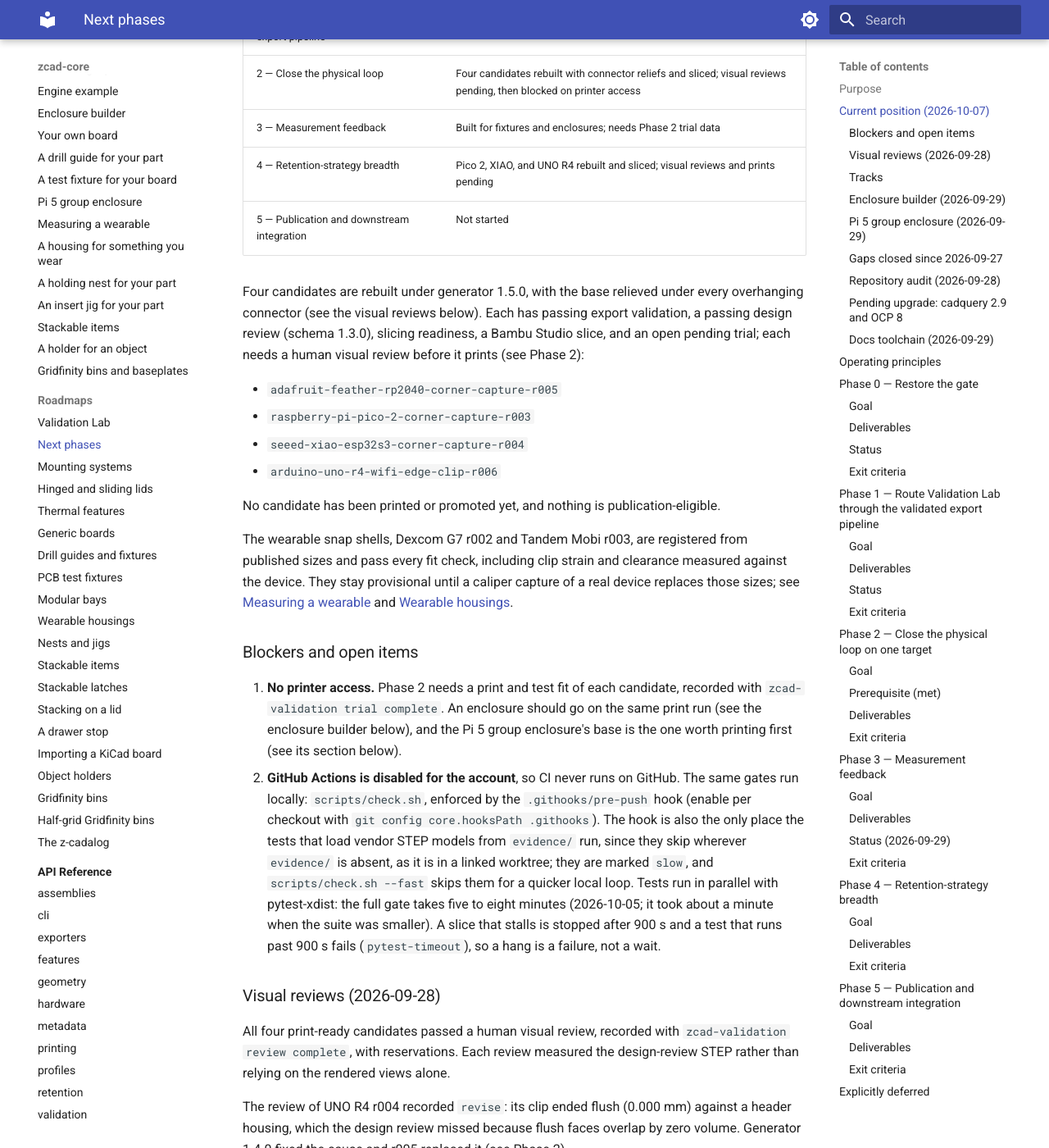
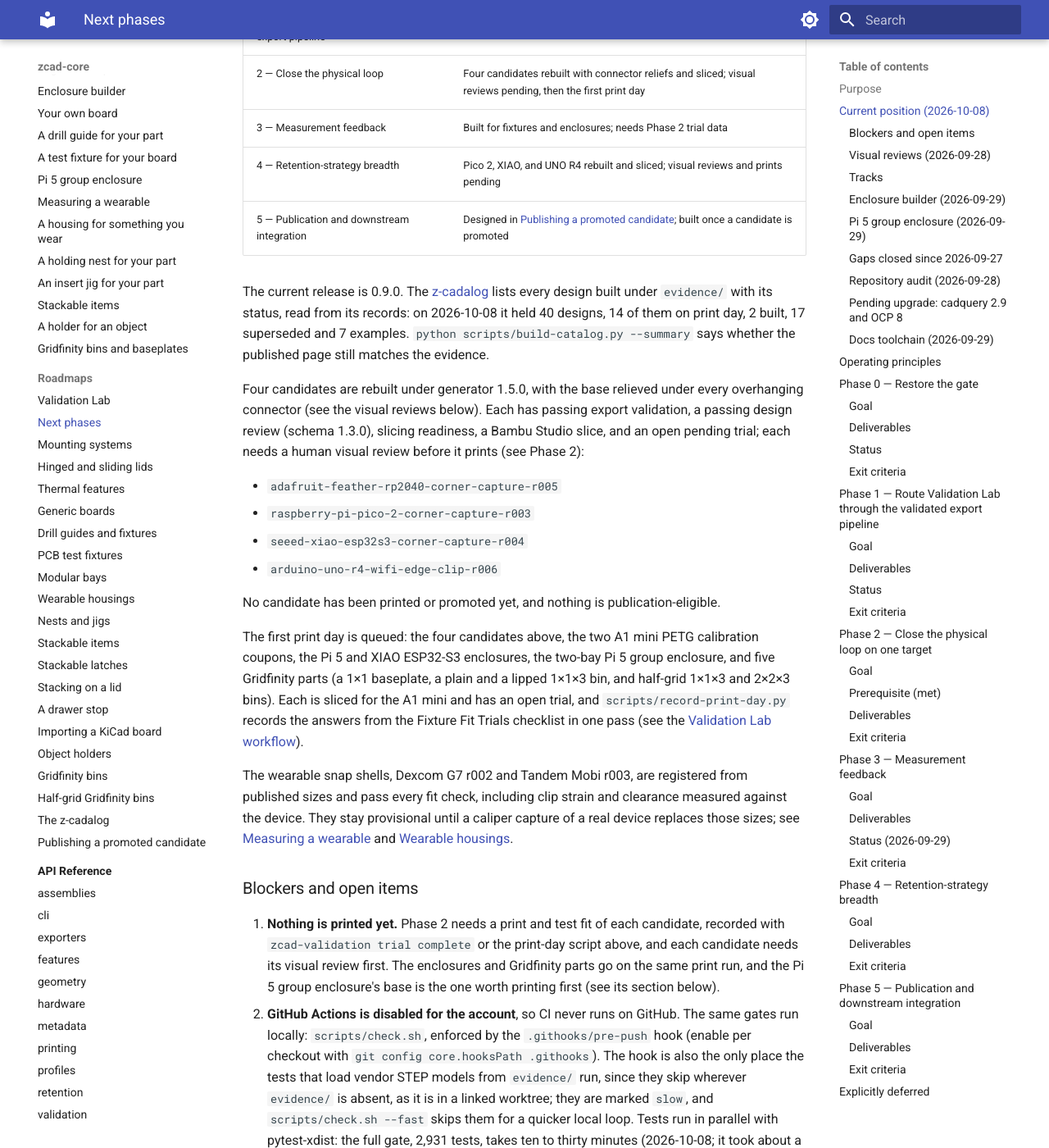
Before and after one commit to zacharymplace/zcad-core, an MkDocs documentation site: the page built from docs/roadmaps/next-phases.md, in a window 1280 px wide and 1400 px high, scrolled down 488 px. Shown: the whole window at 82% size. Built offline with MkDocs 1.6.1 and Material for MkDocs 9.7.7, drawn with Linux system fonts in a browser that asks for light colours; some of the changed text lies outside the part shown.

Commit message:
Design publication of promoted candidates and refresh the roadmap
Phase 5 had no design. A package is one promoted candidate's geometry
and evidence, about 130 KB, with a manifest of hashes that is the whole
contract for a product repository; packages are tracked under
published/ and written only by a command that re-runs the eligibility
gate. Nothing is built until a candidate is promoted.

The roadmap's current position now covers v0.9.0, the z-cadalog, the
Gridfinity work and what is queued for the first print day.

Co-Authored-By: Claude Opus 5.5 <noreply@anthropic.com>

```diff
--- a/docs/roadmaps/next-phases.md
+++ b/docs/roadmaps/next-phases.md
@@ -6,16 +6,22 @@ This roadmap sequences work after the completed Validation Lab phases and the
 September 2026 export-validation work. It builds on both tracks rather than
 adding new retention strategies or hardware families.
 
-## Current position (2026-10-07)
+## Current position (2026-10-08)
 
 | Phase | Status |
 |---|---|
 | 0 — Restore the gate | Complete |
 | 1 — Route Validation Lab through the export pipeline | Complete |
-| 2 — Close the physical loop | Four candidates rebuilt with connector reliefs and sliced; visual reviews pending, then blocked on printer access |
+| 2 — Close the physical loop | Four candidates rebuilt with connector reliefs and sliced; visual reviews pending, then the first print day |
 | 3 — Measurement feedback | Built for fixtures and enclosures; needs Phase 2 trial data |
 | 4 — Retention-strategy breadth | Pico 2, XIAO, and UNO R4 rebuilt and sliced; visual reviews and prints pending |
-| 5 — Publication and downstream integration | Not started |
+| 5 — Publication and downstream integration | Designed in [Publishing a promoted candidate](candidate-publication.md); built once a candidate is promoted |
+
+The current release is 0.9.0. The [z-cadalog](z-cadalog.md) lists every
+design built under `evidence/` with its status, read from its records: on
+2026-10-08 it held 40 designs, 14 of them on print day, 2 built, 17
+superseded and 7 examples. `python scripts/build-catalog.py --summary` says
+whether the published page still matches the evidence.
 
 Four candidates are rebuilt under generator 1.5.0, with the base relieved
 under every overhanging connector (see the visual reviews below). Each has
@@ -31,6 +37,14 @@ human visual review before it prints (see Phase 2):
 No candidate has been printed or promoted yet, and nothing is
 publication-eligible.
 
+The first print day is queued: the four candidates above, the two A1 mini
+PETG calibration coupons, the Pi 5 and XIAO ESP32-S3 enclosures, the
+two-bay Pi 5 group enclosure, and five Gridfinity parts (a 1×1 baseplate, a plain
+and a lipped 1×1×3 bin, and half-grid 1×1×3 and 2×2×3 bins). Each is sliced
+for the A1 mini and has an open trial, and `scripts/record-print-day.py`
+records the answers from the Fixture Fit Trials checklist in one pass (see
+the [Validation Lab workflow](../guides/validation-lab-workflow.md)).
+
 The wearable snap shells, Dexcom G7 r002 and Tandem Mobi r003, are registered
 from published sizes and pass every fit check, including clip strain and
 clearance measured against the device. They stay provisional until a caliper
@@ -40,10 +54,11 @@ capture of a real device replaces those sizes; see
 
 ### Blockers and open items
 
-1. **No printer access.** Phase 2 needs a print and test fit of each
-   candidate, recorded with `zcad-validation trial complete`. An enclosure
-   should go on the same print run (see the enclosure builder below), and the
-   Pi 5 group enclosure's base is the one worth printing first (see its section
+1. **Nothing is printed yet.** Phase 2 needs a print and test fit of each
+   candidate, recorded with `zcad-validation trial complete` or the print-day
+   script above, and each candidate needs its visual review first. The
+   enclosures and Gridfinity parts go on the same print run, and the Pi 5
+   group enclosure's base is the one worth printing first (see its section
    below).
 2. **GitHub Actions is disabled for the account**, so CI never runs on
    GitHub. The same gates run locally: `scripts/check.sh`, enforced by the
@@ -53,8 +68,9 @@ capture of a real device replaces those sizes; see
    skip wherever `evidence/` is absent, as it is in a linked worktree; they
    are marked `slow`, and
    `scripts/check.sh --fast` skips them for a quicker local loop. Tests run
-   in parallel with pytest-xdist: the full gate takes five to eight minutes
-   (2026-10-05; it took about a minute when the suite was smaller).
+   in parallel with pytest-xdist: the full gate, 2,931 tests, takes ten to
+   thirty minutes (2026-10-08; it took about a minute when the suite was
+   smaller).
    A slice that stalls is stopped after 900 s and a test that runs past 900 s
    fails (`pytest-timeout`), so a hang is a failure, not a wait.
 
@@ -115,6 +131,13 @@ other reservations in the table above stand for the rebuilt candidates.
 - **Pi 5 group enclosure** (new, 2026-09-29; see below): one enclosure around
   a row of Raspberry Pi 5 boards, with bays that hold a Pi, keep a place for
   one, or hold other hardware, from `zcad-validation enclosure-group`.
+- **Gridfinity** (2026-10-06; see [Gridfinity bins](gridfinity-bins.md) and
+  [half-grid bins](gridfinity-half-grid.md)): bins, baseplates and bins
+  fitted to a measured object, on the 42 mm grid or the 21 mm half grid,
+  sliced and recorded on print day from `zcad-validation gridfinity`.
+- **z-cadalog** (2026-10-08; see [z-cadalog](z-cadalog.md)): every built
+  design in one page, with an example of each product, rebuilt by
+  `scripts/build-catalog.py` and checked after each evidence backup.
 - **Validated export pipeline**: geometry inspection, design validation
   reports, STEP round-trip and STL topology checks, staged publication with
   rollback, and STL clearance and material probes. As of Phase 1, every
--- a/mkdocs.yml
+++ b/mkdocs.yml
@@ -64,6 +64,7 @@ nav:
       - Gridfinity bins: roadmaps/gridfinity-bins.md
       - Half-grid Gridfinity bins: roadmaps/gridfinity-half-grid.md
       - The z-cadalog: roadmaps/z-cadalog.md
+      - Publishing a promoted candidate: roadmaps/candidate-publication.md
   - API Reference:
       - Overview: reference/index.md
       - assemblies: reference/assemblies.md
```
Also changed, not shown: docs/roadmaps/candidate-publication.md (added, +128 -0 lines).
